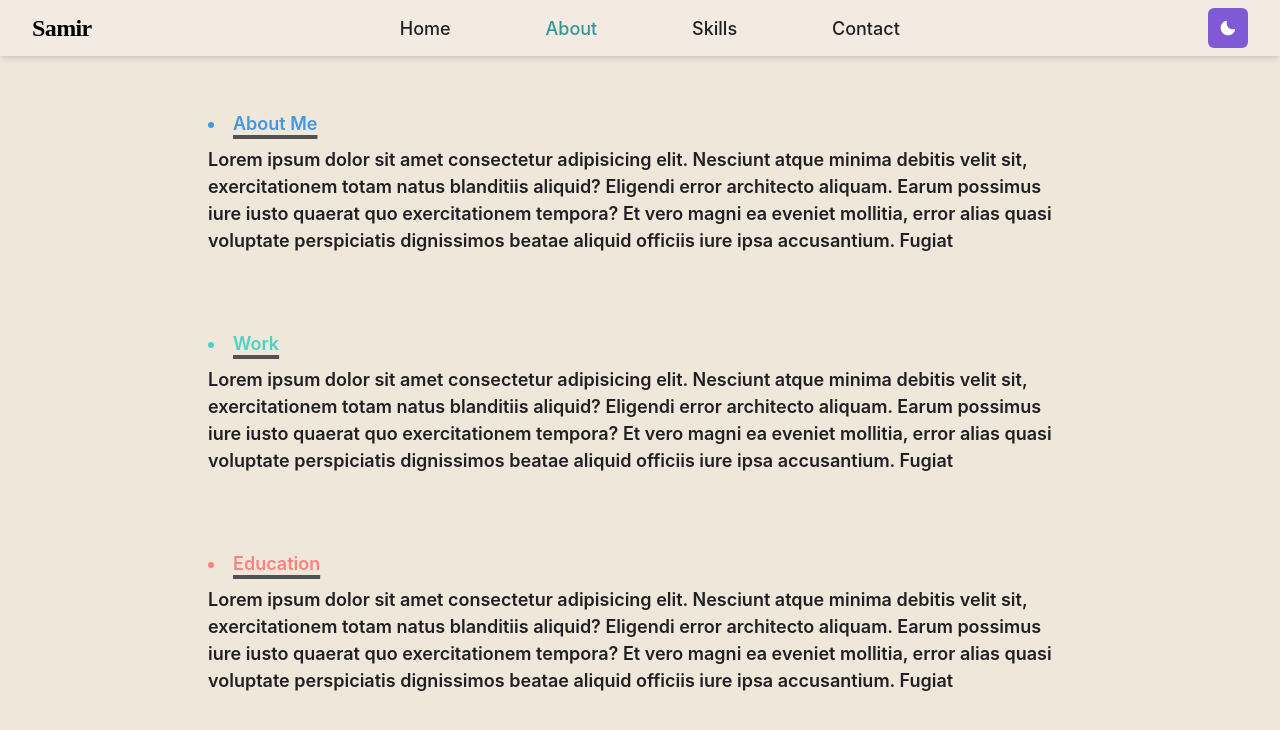
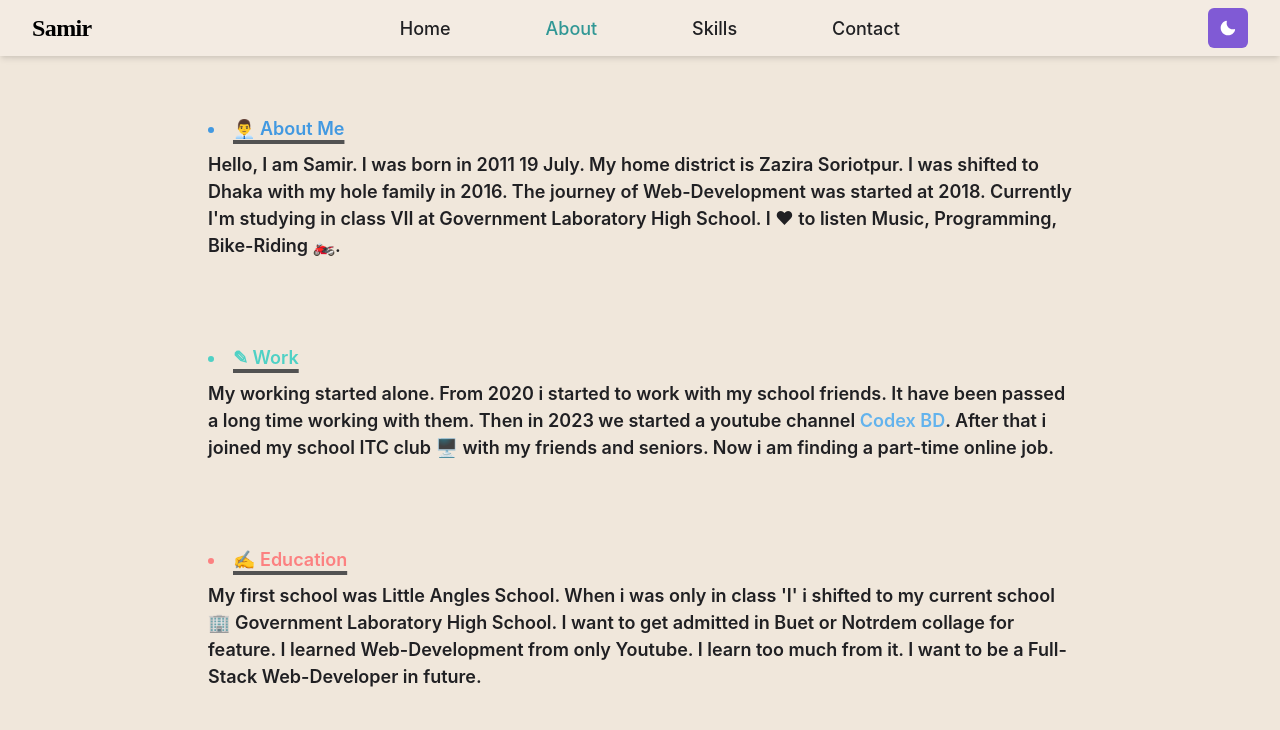
Before and after one commit to Samiroutlook/Samir, a React (Vite) app: page /about in a window 1280 px wide. Shown: the top 730 px of the page. Built offline with nearby package versions, Linux system fonts and the light colour scheme.

Commit message:
about full completed

```diff
--- a/src/Components/Pages/About.jsx
+++ b/src/Components/Pages/About.jsx
@@ -20,7 +20,7 @@ function About() {
           fontWeight={600}
         >
           <Box
-            fontSize={["sm", "md", "lg"]}
+            fontSize={["sm", "sm", "lg"]}
             w={["98vw", "70vw"]}
             textAlign={"left"}
             overflow={"auto"}
@@ -37,21 +37,21 @@ function About() {
               lineHeight={2}
               textUnderlineOffset={"5px"}
             >
-              <li>About Me</li>
+              <li>👨‍💼 About Me</li>
             </Text>
-            Lorem ipsum dolor sit amet consectetur adipisicing elit. Nesciunt
-            atque minima debitis velit sit, exercitationem totam natus
-            blanditiis aliquid? Eligendi error architecto aliquam. Earum
-            possimus iure iusto quaerat quo exercitationem tempora? Et vero
-            magni ea eveniet mollitia, error alias quasi voluptate perspiciatis
-            dignissimos beatae aliquid officiis iure ipsa accusantium. Fugiat
+            Hello, I am Samir. I was born in 2011 19 July. My home district is
+            Zazira Soriotpur. I was shifted to Dhaka with my hole family in
+            2016. The journey of Web-Development was started at 2018. Currently
+            I'm studying in class VII at Government Laboratory High School. I
+            <span color="red"> &#x2764;</span> to listen Music, Programming,
+            Bike-Riding 🏍️.
           </Box>
           <Box
-            fontSize={["sm", "md", "lg"]}
+            fontSize={["sm", "sm", "lg"]}
             w={["98vw", "70vw"]}
             textAlign={"left"}
-            overflow={"hidden"}
             bg={"transparent"}
+            overflow={"auto"}
             rounded={"md"}
             p={4}
           >
@@ -64,17 +64,19 @@ function About() {
               textUnderlineOffset={"5px"}
               textColor={"teal.300"}
             >
-              <li>Work</li>
+              <li>&#x270E; Work</li>
             </Text>
-            Lorem ipsum dolor sit amet consectetur adipisicing elit. Nesciunt
-            atque minima debitis velit sit, exercitationem totam natus
-            blanditiis aliquid? Eligendi error architecto aliquam. Earum
-            possimus iure iusto quaerat quo exercitationem tempora? Et vero
-            magni ea eveniet mollitia, error alias quasi voluptate perspiciatis
-            dignissimos beatae aliquid officiis iure ipsa accusantium. Fugiat
+            My working started alone. From 2020 i started to work with my school
+            friends. It have been passed a long time working with them. Then in
+            2023 we started a youtube channel{" "}
+            <Text display={"inline-block"} color="blue.300">
+              Codex BD
+            </Text>
+            . After that i joined my school ITC club 🖥️ with my friends and
+            seniors. Now i am finding a part-time online job.
           </Box>
           <Box
-            fontSize={["sm", "md", "lg"]}
+            fontSize={["sm", "sm", "lg"]}
             w={["98vw", "70vw"]}
             textAlign={"left"}
             overflow={"hidden"}
@@ -92,14 +94,13 @@ function About() {
               textUnderlineOffset={"5px"}
               textColor={"red.300"}
             >
-              <li>Education</li>
+              <li>&#x270D; Education</li>
             </Text>
-            Lorem ipsum dolor sit amet consectetur adipisicing elit. Nesciunt
-            atque minima debitis velit sit, exercitationem totam natus
-            blanditiis aliquid? Eligendi error architecto aliquam. Earum
-            possimus iure iusto quaerat quo exercitationem tempora? Et vero
-            magni ea eveniet mollitia, error alias quasi voluptate perspiciatis
-            dignissimos beatae aliquid officiis iure ipsa accusantium. Fugiat
+            My first school was Little Angles School. When i was only in class
+            'I' i shifted to my current school 🏢 Government Laboratory High
+            School. I want to get admitted in Buet or Notrdem collage for
+            feature. I learned Web-Development from only Youtube. I learn too
+            much from it. I want to be a Full-Stack Web-Developer in future.
           </Box>
         </Flex>
       </Box>
```
